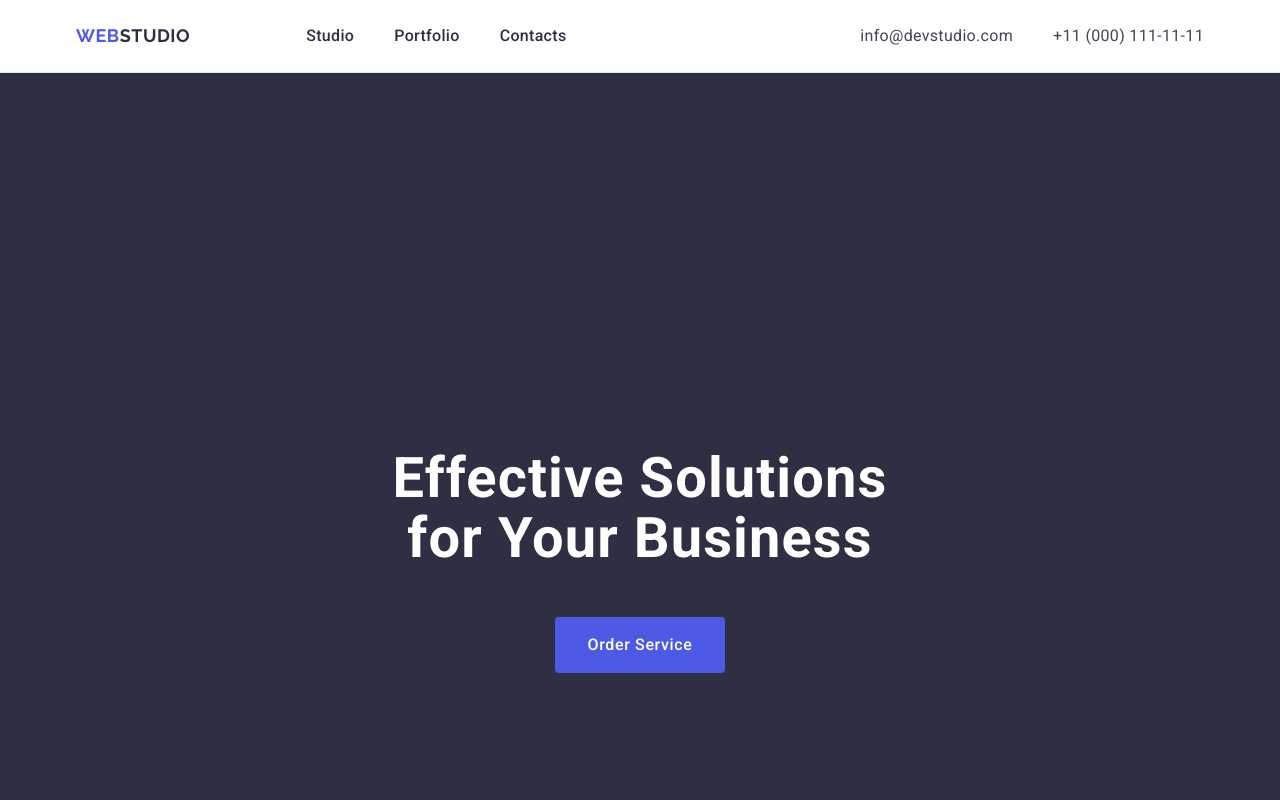
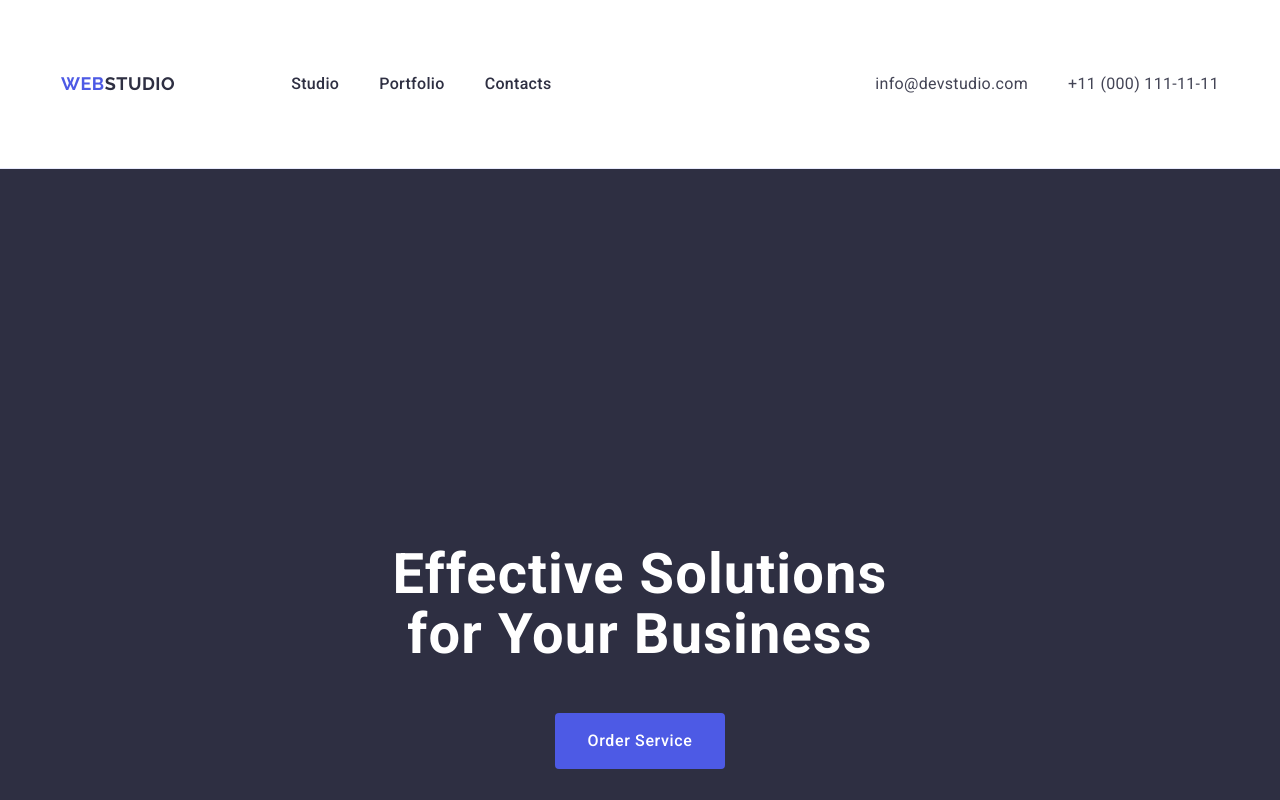
Before and after one commit to Nik-gurulov528/goit-markup-hw-03, a plain HTML site: page index.html in a window 1280 px wide. Shown: the top 800 px of the page. Drawn offline with nearby package versions, Linux system fonts and the light colour scheme.

Commit message:
fix header errors

```diff
--- a/css/styles.css
+++ b/css/styles.css
@@ -46,13 +46,15 @@ img {
   border-bottom: 1px solid #e7e9fc;
   padding-left: 15px;
   padding-right: 15px;
-  padding: 24px 0;
 }
 
-.header-container {
+.header-container,
+.flexbox-header {
   display: flex;
   align-items: center;
   justify-content: space-between;
+  gap: 40px;
+  padding: 24px 0;
 }
 
 .header .logo {
@@ -70,11 +72,12 @@ img {
   color: #2e2f42;
 }
 
-.flexbox-header {
+/* .flexbox-header {
   display: flex;
   align-items: center;
   gap: 40px;
-}
+  padding: 24px 0;
+} */
 
 .nav-link {
   font-weight: 500;
--- a/index.html
+++ b/index.html
@@ -30,7 +30,7 @@
             Web<span class="part-logo">Studio</span>
           </a>
 
-          <ul class="nav-list flexbox-header">
+          <ul class="flexbox-header">
             <li>
               <a href="./index.html" class="nav-link"> Studio </a>
             </li>
```
